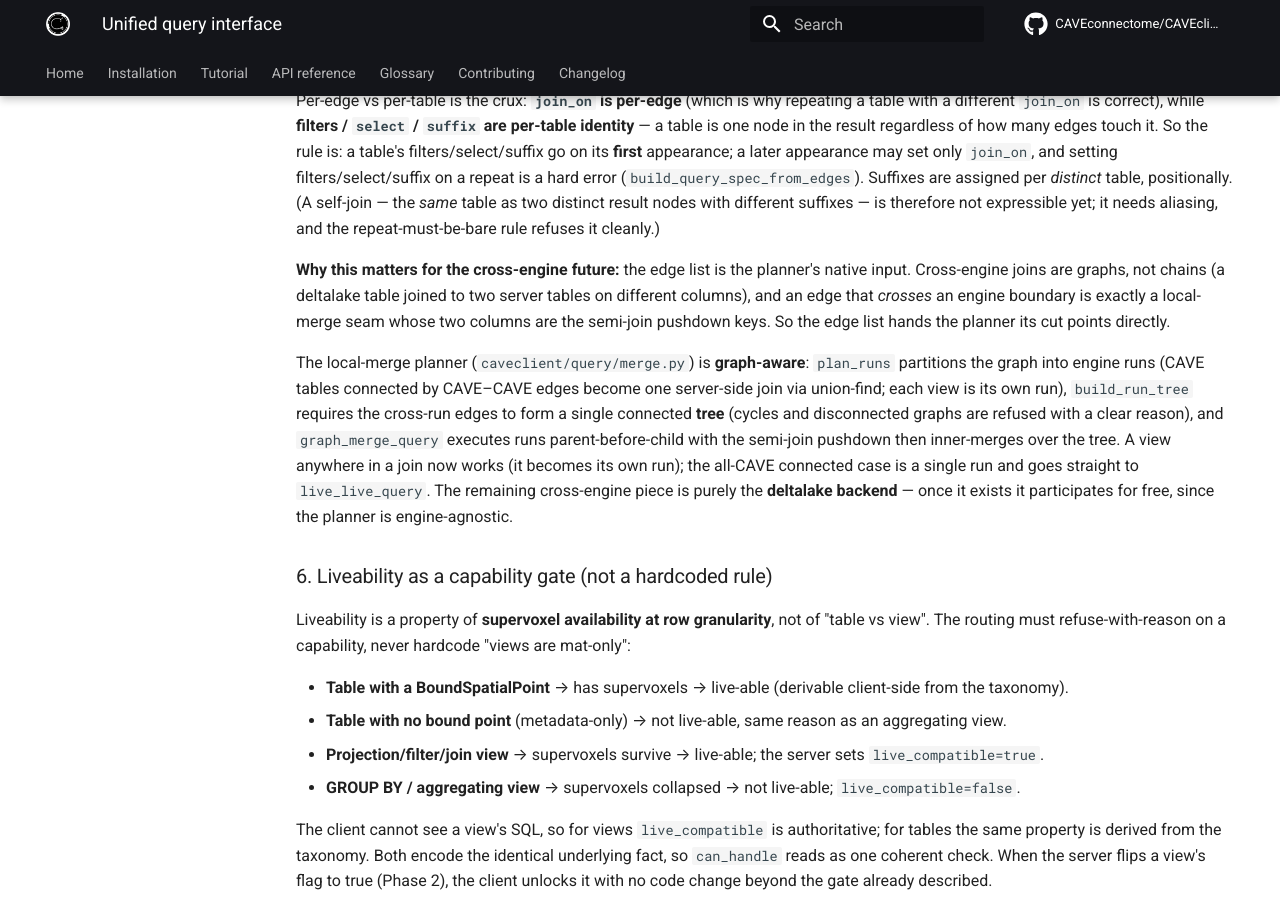
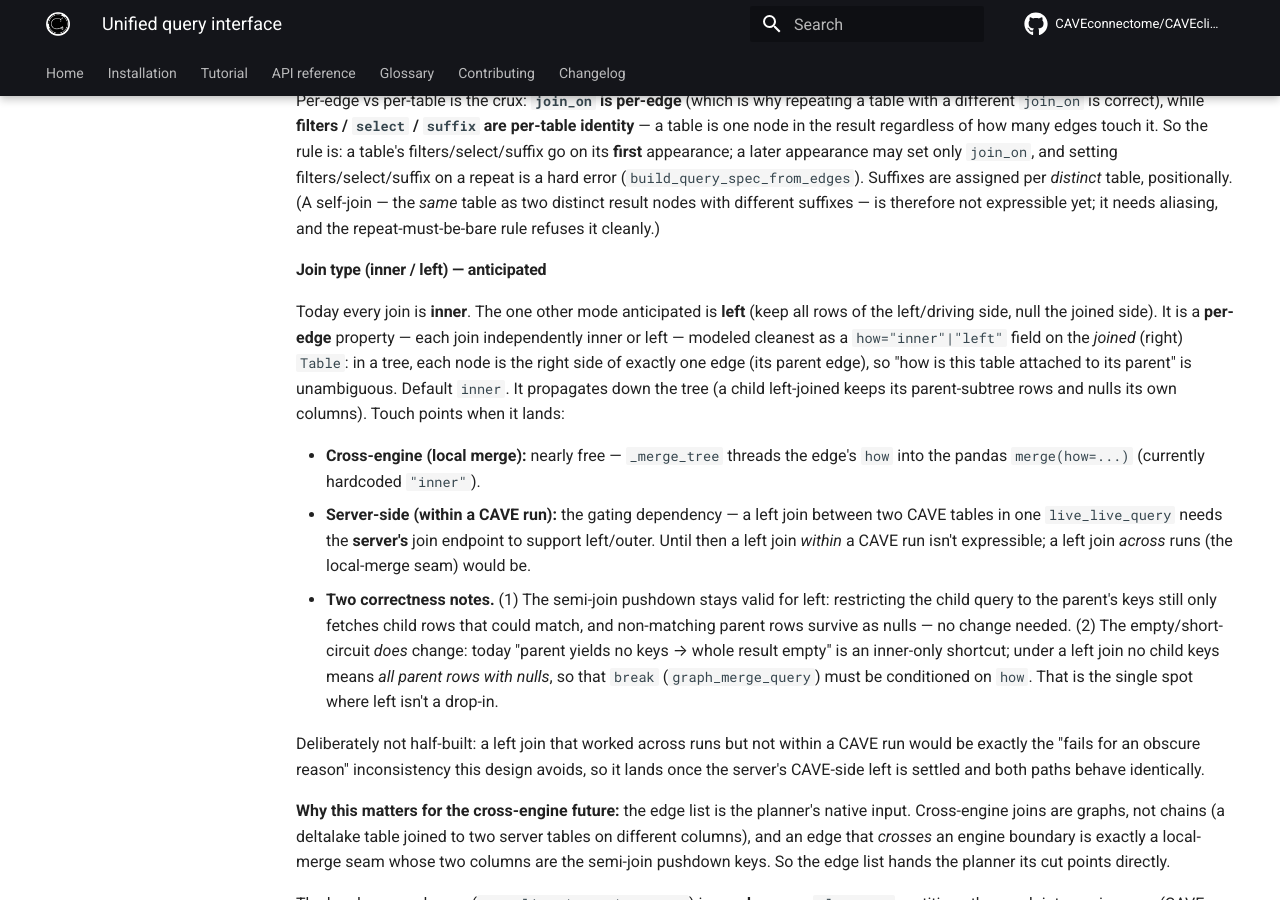
Before and after one commit to CAVEconnectome/CAVEclient, an MkDocs documentation site: the page built from docs/design/unified_query_interface.md, in a window 1280 px wide and 900 px high, scrolled down 7637 px. Built offline with MkDocs 1.6.1 and Material for MkDocs 9.7.7, drawn with Linux system fonts in a browser that asks for light colours; comment, search, counter and statistics services are not loaded.

Commit message:
docs(query): record anticipated left-join mode (per-edge how)
Capture the design for the one anticipated join type beyond inner: left,
modeled as a per-edge how on the joined Table. Notes the cross-engine path is
near-free (pandas how=), the server-side CAVE-run left join is the gating
dependency, and the two correctness points -- the semi-join pushdown stays
valid, but the inner-only empty short-circuit must be conditioned on how.
Deliberately deferred until the server side lands so both paths behave the same.

Co-Authored-By: Claude Opus 4.8 (1M context) <noreply@anthropic.com>

```diff
--- a/docs/design/unified_query_interface.md
+++ b/docs/design/unified_query_interface.md
@@ -398,6 +398,36 @@ positionally. (A self-join — the *same* table as two distinct result nodes wit
 different suffixes — is therefore not expressible yet; it needs aliasing, and the
 repeat-must-be-bare rule refuses it cleanly.)
 
+### Join type (inner / left) — anticipated
+
+Today every join is **inner**. The one other mode anticipated is **left** (keep
+all rows of the left/driving side, null the joined side). It is a **per-edge**
+property — each join independently inner or left — modeled cleanest as a
+`how="inner"|"left"` field on the *joined* (right) `Table`: in a tree, each node
+is the right side of exactly one edge (its parent edge), so "how is this table
+attached to its parent" is unambiguous. Default `inner`. It propagates down the
+tree (a child left-joined keeps its parent-subtree rows and nulls its own
+columns). Touch points when it lands:
+
+- **Cross-engine (local merge):** nearly free — `_merge_tree` threads the edge's
+  `how` into the pandas `merge(how=...)` (currently hardcoded `"inner"`).
+- **Server-side (within a CAVE run):** the gating dependency — a left join
+  between two CAVE tables in one `live_live_query` needs the **server's** join
+  endpoint to support left/outer. Until then a left join *within* a CAVE run
+  isn't expressible; a left join *across* runs (the local-merge seam) would be.
+- **Two correctness notes.** (1) The semi-join pushdown stays valid for left:
+  restricting the child query to the parent's keys still only fetches child rows
+  that could match, and non-matching parent rows survive as nulls — no change
+  needed. (2) The empty/short-circuit *does* change: today "parent yields no keys
+  → whole result empty" is an inner-only shortcut; under a left join no child keys
+  means *all parent rows with nulls*, so that `break` (`graph_merge_query`) must be
+  conditioned on `how`. That is the single spot where left isn't a drop-in.
+
+Deliberately not half-built: a left join that worked across runs but not within a
+CAVE run would be exactly the "fails for an obscure reason" inconsistency this
+design avoids, so it lands once the server's CAVE-side left is settled and both
+paths behave identically.
+
 **Why this matters for the cross-engine future:** the edge list is the planner's
 native input. Cross-engine joins are graphs, not chains (a deltalake table joined
 to two server tables on different columns), and an edge that *crosses* an engine
```
